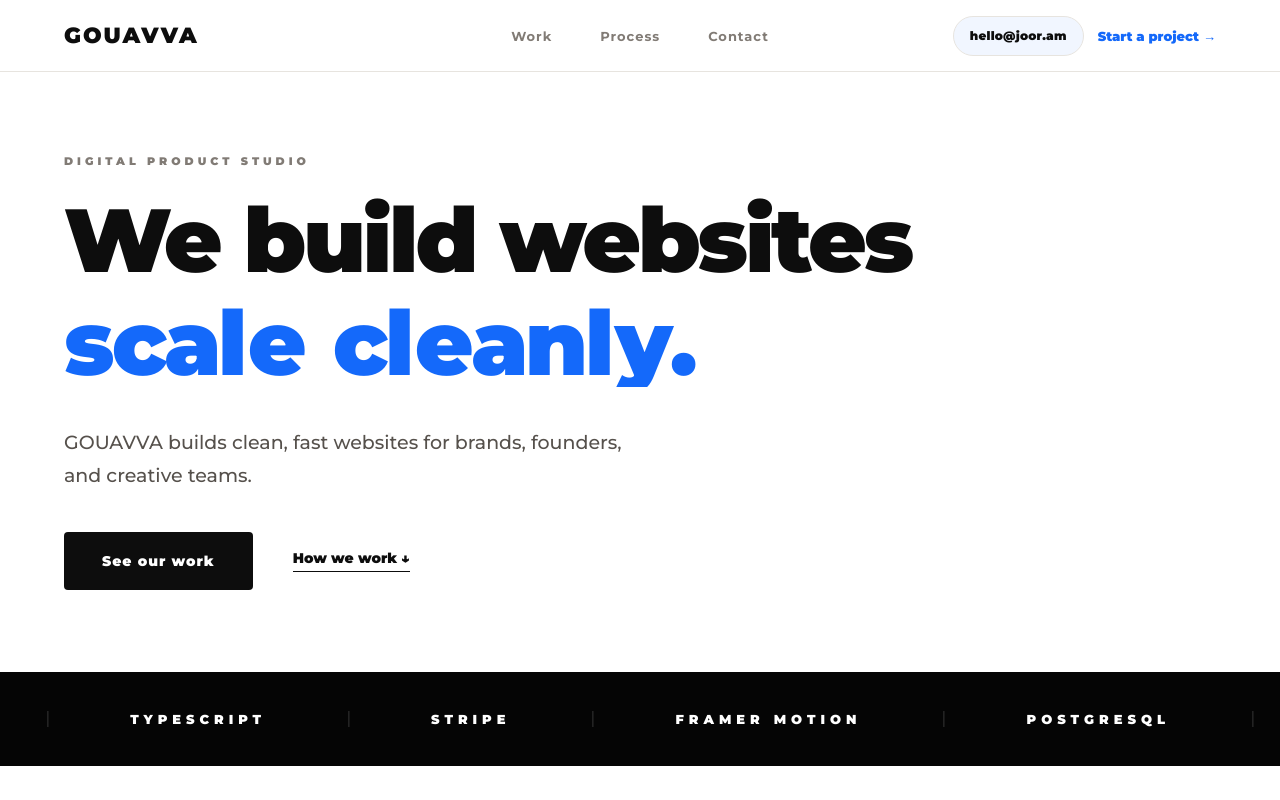
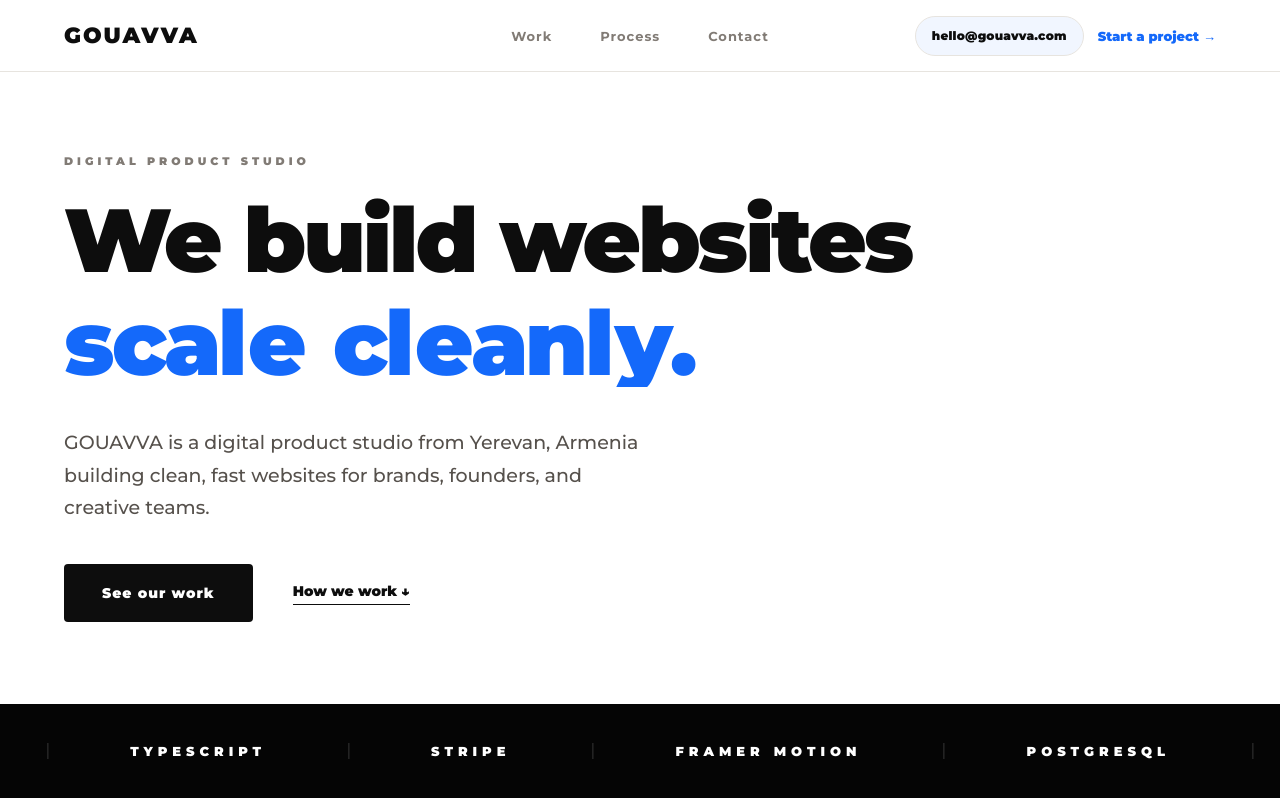
Before and after one commit to leengoes/gouavva, a website: page index.html in a window 1280 px wide. Shown: the top 800 px of the page. Drawn offline with Linux system fonts and the light colour scheme.

Commit message:
Update index.html

```diff
--- a/index.html
+++ b/index.html
@@ -1,7 +1,7 @@
 <!DOCTYPE html>
 <html lang="en">
 <head>
-<!-- GOUAVVA INDEX — v2026-05-20-ANIMATED-ICONS-CONTACT -->
+<!-- GOUAVVA INDEX — v2026-05-20-CONTACT-CURSOR-FIX -->
 <meta charset="UTF-8" />
 <meta name="viewport" content="width=device-width, initial-scale=1.0" />
 <title>GOUAVVA — Digital Product Studio</title>
@@ -70,7 +70,6 @@
     transform: translateY(0);
   }
 
-  /* CURSOR EFFECT */
   /* CURSOR EFFECT — black ring + blue dot */
 
   .cursor-dot,
@@ -109,6 +108,7 @@ body.cursor-hover .cursor-ring {
     border-color: var(--ink);
     background: rgba(0, 0, 0, .035);
   }
+
   /* NAV */
 
   nav {
@@ -922,6 +922,11 @@ body.cursor-hover .cursor-ring {
     color: var(--text);
     font-size: 12px;
     font-weight: 500;
+  }
+
+  .foot-sub {
+    font-weight: 800;
+    letter-spacing: .2px;
   }
 
   /* RESPONSIVE */
@@ -1522,7 +1527,7 @@ body.cursor-hover .cursor-ring {
   </ul>
 
   <div class="nav-right">
-    <a href="mailto:hello@joor.am" class="nav-email-pill">hello@joor.am</a>
+    <a href="mailto:hello@gouavva.com" class="nav-email-pill">hello@gouavva.com</a>
     <a href="#contact" class="nav-cta">Start a project →</a>
   </div>
 </nav>
@@ -1538,7 +1543,7 @@ body.cursor-hover .cursor-ring {
     </div>
 
     <p class="hero-sub reveal" style="transition-delay:.24s">
-      GOUAVVA builds clean, fast websites for brands, founders, and creative teams.
+      GOUAVVA is a digital product studio from Yerevan, Armenia building clean, fast websites for brands, founders, and creative teams.
     </p>
 
     <div class="hero-actions reveal" style="transition-delay:.32s">
@@ -1835,13 +1840,13 @@ body.cursor-hover .cursor-ring {
 <footer>
   <div class="foot-brand">
     <span class="foot-logo">GOUAVVA</span>
-    <span class="foot-sub">Digital Product Studio · Yerevan, Armenia</span>
+    <span class="foot-sub">Digital Product Studio from Yerevan, Armenia</span>
   </div>
 
   <div class="foot-contacts">
-    <a href="mailto:hello@joor.am" class="foot-contact-card">
+    <a href="mailto:hello@gouavva.com" class="foot-contact-card">
       <span class="foot-contact-label">Email</span>
-      <span class="foot-contact-value">hello@joor.am</span>
+      <span class="foot-contact-value">hello@gouavva.com</span>
     </a>
 
     <a href="https://www.linkedin.com/company/gouavva" target="_blank" rel="noreferrer" class="foot-contact-card">
```
Lines whose indentation alone changed are shown as unchanged.
